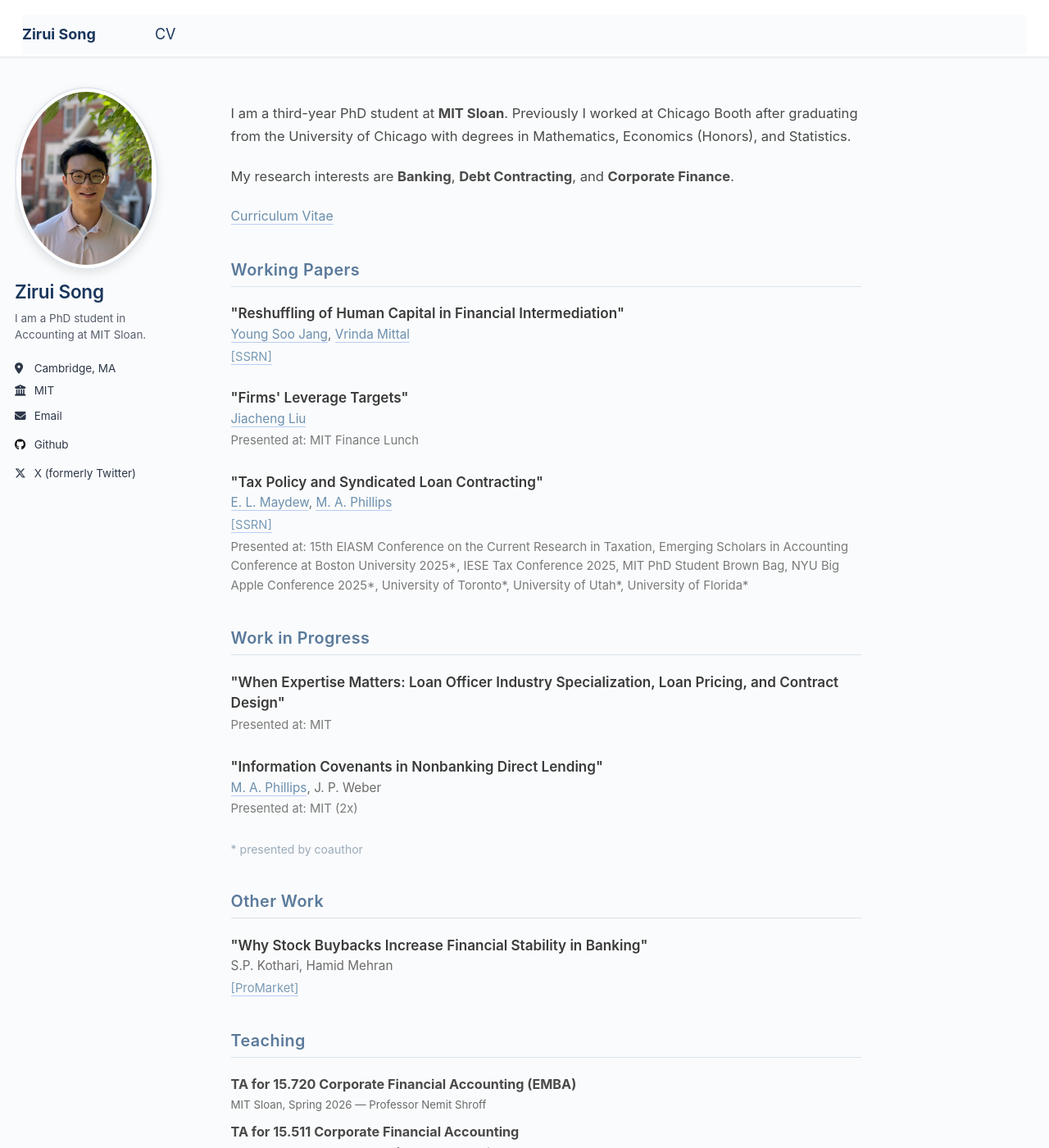
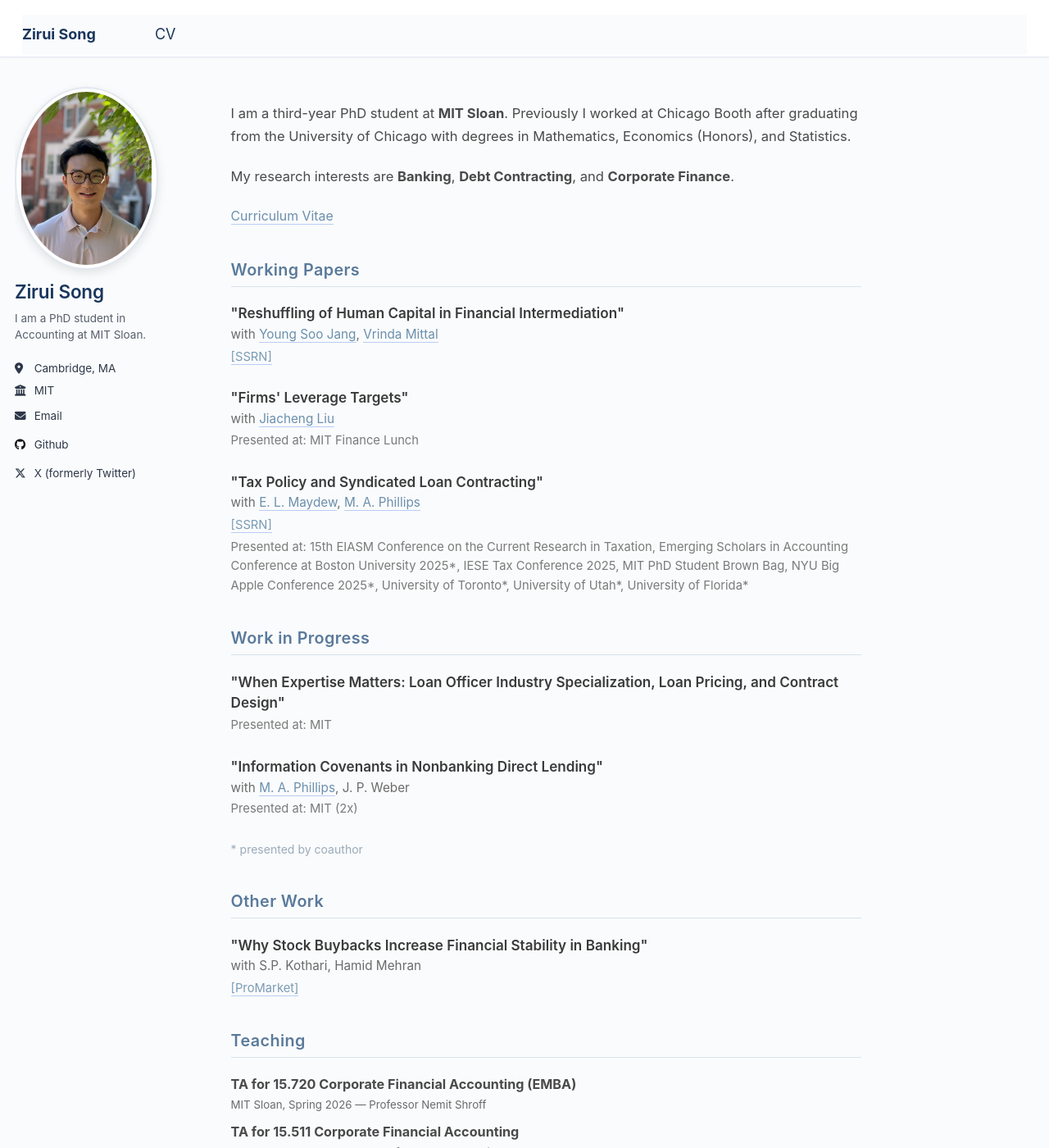
Before and after one commit to zirui-song/zirui-song.github.io, a Jekyll site: the page built from _pages/about.md, in a window 1280 px wide and 1400 px high. Shown: the whole window at 82% size. Built offline with Jekyll 4.4.1, drawn with Linux system fonts in a browser that asks for light colours.

Commit message:
Prefix coauthor list with "with"
Co-Authored-By: Claude Opus 4.7 (1M context) <noreply@anthropic.com>

```diff
--- a/_pages/about.md
+++ b/_pages/about.md
@@ -114,7 +114,7 @@ My research interests are <strong>Banking</strong>, <strong>Debt Contracting</st
   <p class="paper-title">"{{ post.title }}"</p>
   {% if post.authors %}
   <p class="paper-authors">
-    {% for author in post.authors %}{% if author.name %}{% if author.url %}<a href="{{ author.url }}">{{ author.name }}</a>{% else %}{{ author.name }}{% endif %}{% else %}{{ author }}{% endif %}{% if forloop.last == false %}, {% endif %}{% endfor %}
+    with {% for author in post.authors %}{% if author.name %}{% if author.url %}<a href="{{ author.url }}">{{ author.name }}</a>{% else %}{{ author.name }}{% endif %}{% else %}{{ author }}{% endif %}{% if forloop.last == false %}, {% endif %}{% endfor %}
   </p>
   {% endif %}
   {% if post.ssrnurl %}
@@ -134,7 +134,7 @@ My research interests are <strong>Banking</strong>, <strong>Debt Contracting</st
   <p class="paper-title">"{{ post.title }}"</p>
   {% if post.authors %}
   <p class="paper-authors">
-    {% for author in post.authors %}{% if author.name %}{% if author.url %}<a href="{{ author.url }}">{{ author.name }}</a>{% else %}{{ author.name }}{% endif %}{% else %}{{ author }}{% endif %}{% if forloop.last == false %}, {% endif %}{% endfor %}
+    with {% for author in post.authors %}{% if author.name %}{% if author.url %}<a href="{{ author.url }}">{{ author.name }}</a>{% else %}{{ author.name }}{% endif %}{% else %}{{ author }}{% endif %}{% if forloop.last == false %}, {% endif %}{% endfor %}
   </p>
   {% endif %}
   {% if post.ssrnurl %}
@@ -157,7 +157,7 @@ My research interests are <strong>Banking</strong>, <strong>Debt Contracting</st
   <p class="paper-title">"{{ post.title }}"</p>
   {% if post.authors %}
   <p class="paper-authors">
-    {% for author in post.authors %}{% if author.name %}{% if author.url %}<a href="{{ author.url }}">{{ author.name }}</a>{% else %}{{ author.name }}{% endif %}{% else %}{{ author }}{% endif %}{% if forloop.last == false %}, {% endif %}{% endfor %}
+    with {% for author in post.authors %}{% if author.name %}{% if author.url %}<a href="{{ author.url }}">{{ author.name }}</a>{% else %}{{ author.name }}{% endif %}{% else %}{{ author }}{% endif %}{% if forloop.last == false %}, {% endif %}{% endfor %}
   </p>
   {% endif %}
   {% if post.linkurl %}
--- a/_pages/research.html
+++ b/_pages/research.html
@@ -79,7 +79,7 @@ author_profile: true
   </p>
   {% if post.authors %}
   <p class="paper-authors">
-    {% for author in post.authors %}{% if author.name %}{% if author.url %}<a href="{{ author.url }}">{{ author.name }}</a>{% else %}{{ author.name }}{% endif %}{% else %}{{ author }}{% endif %}{% if forloop.last == false %}, {% endif %}{% endfor %}
+    with {% for author in post.authors %}{% if author.name %}{% if author.url %}<a href="{{ author.url }}">{{ author.name }}</a>{% else %}{{ author.name }}{% endif %}{% else %}{{ author }}{% endif %}{% if forloop.last == false %}, {% endif %}{% endfor %}
   </p>
   {% endif %}
   {% if post.paperurl %}
@@ -100,7 +100,7 @@ author_profile: true
   </p>
   {% if post.authors %}
   <p class="paper-authors">
-    {% for author in post.authors %}{% if author.name %}{% if author.url %}<a href="{{ author.url }}">{{ author.name }}</a>{% else %}{{ author.name }}{% endif %}{% else %}{{ author }}{% endif %}{% if forloop.last == false %}, {% endif %}{% endfor %}
+    with {% for author in post.authors %}{% if author.name %}{% if author.url %}<a href="{{ author.url }}">{{ author.name }}</a>{% else %}{{ author.name }}{% endif %}{% else %}{{ author }}{% endif %}{% if forloop.last == false %}, {% endif %}{% endfor %}
   </p>
   {% endif %}
 </div>
@@ -117,7 +117,7 @@ author_profile: true
   </p>
   {% if post.authors %}
   <p class="paper-authors">
-    {% for author in post.authors %}{% if author.name %}{% if author.url %}<a href="{{ author.url }}">{{ author.name }}</a>{% else %}{{ author.name }}{% endif %}{% else %}{{ author }}{% endif %}{% if forloop.last == false %}, {% endif %}{% endfor %}
+    with {% for author in post.authors %}{% if author.name %}{% if author.url %}<a href="{{ author.url }}">{{ author.name }}</a>{% else %}{{ author.name }}{% endif %}{% else %}{{ author }}{% endif %}{% if forloop.last == false %}, {% endif %}{% endfor %}
   </p>
   {% endif %}
   {% if post.linkurl %}
```
